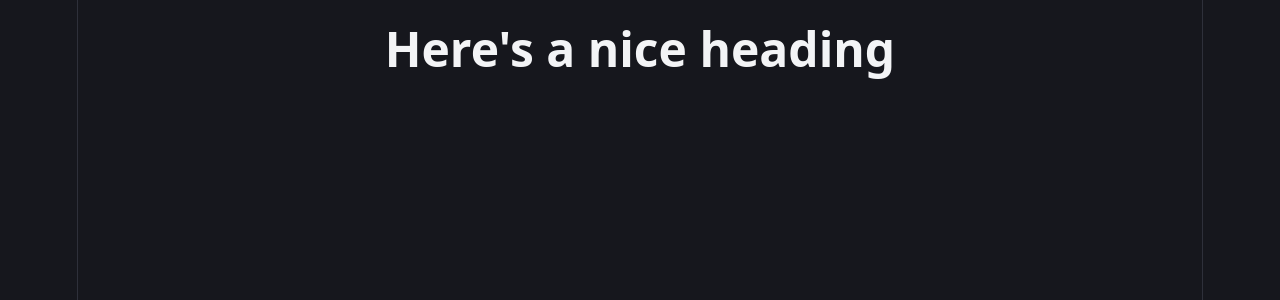
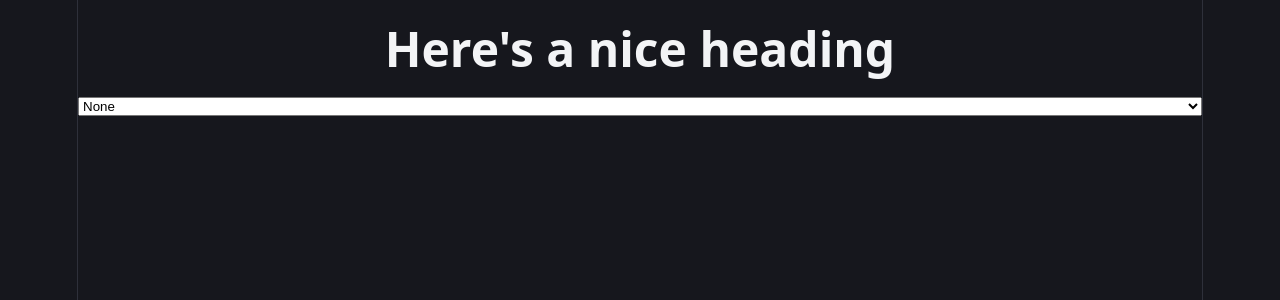
Before and after one commit to Yakowboi/abyss-roe-calc, a React (Vite) app: page / in a window 1280 px wide. Shown: the top 300 px of the page. Built offline with nearby package versions, Linux system fonts and the light colour scheme.

Commit message:
feat: add a temporary select with an option for every fish from fishData

```diff
--- a/src/App.tsx
+++ b/src/App.tsx
@@ -1,4 +1,5 @@
 // import { useState } from "react";
+import { fishData } from "./data/fish";
 
 function App() {
   // const [count, setCount] = useState(0);
@@ -6,6 +7,14 @@ function App() {
   return (
     <>
       <h1>Here's a nice heading</h1>
+      <select name="fish" id="fish-list">
+        <option value="none">None</option>
+        {fishData.data.map((fish) => (
+          <option key={fish.id} value={fish.id} className={fish.rarity}>
+            {fish.name}
+          </option>
+        ))}
+      </select>
     </>
   );
 }
```
